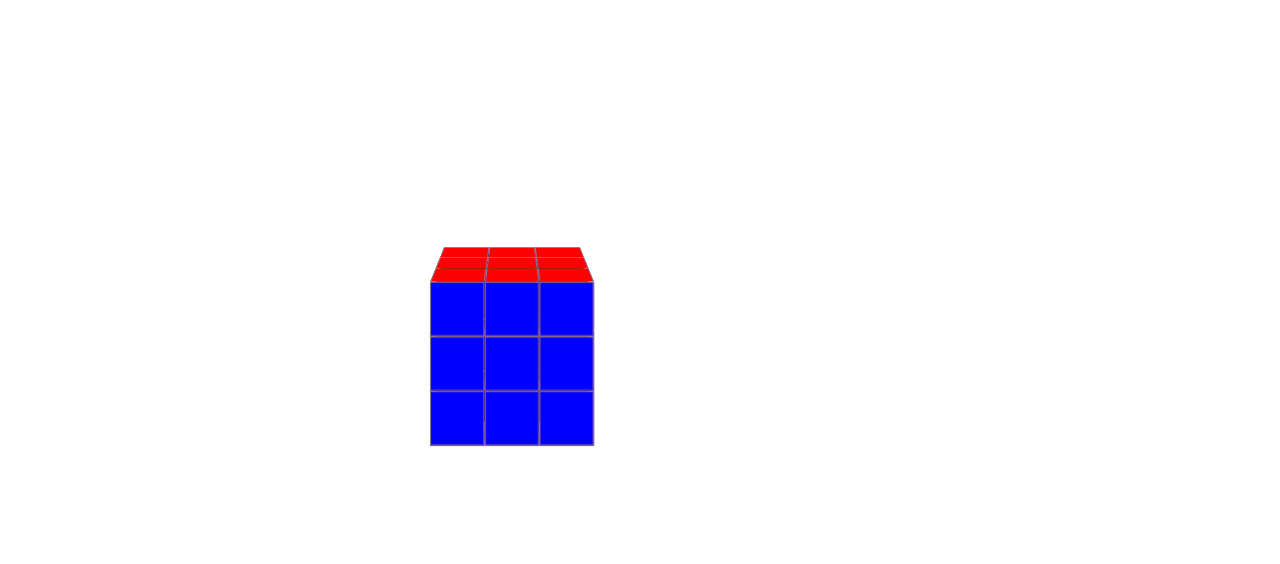
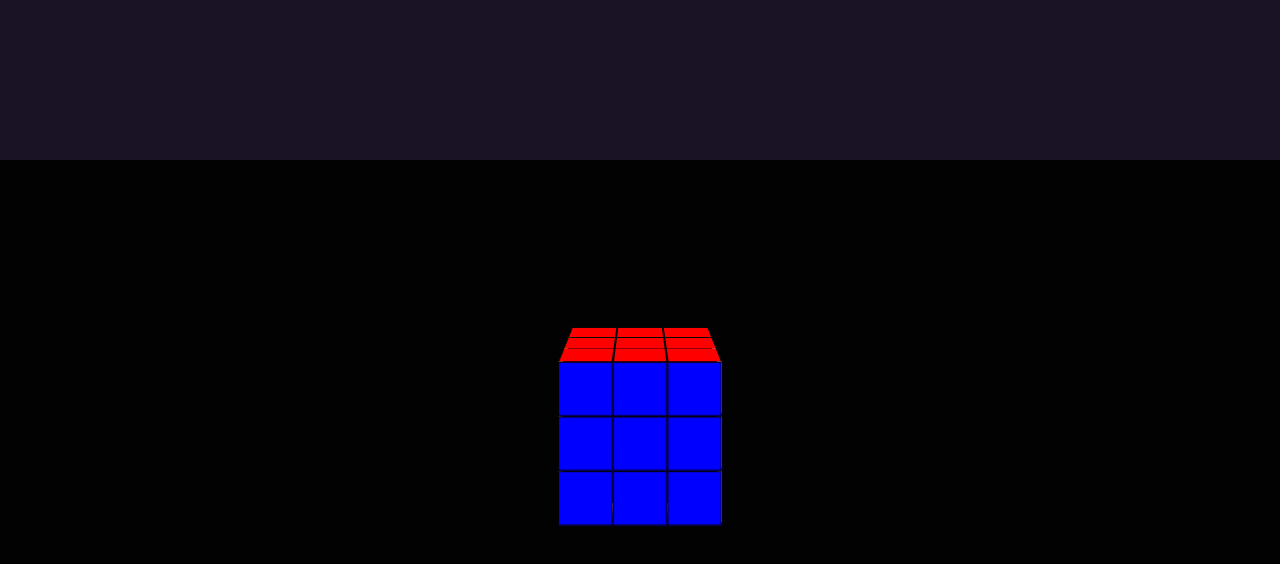
Before and after one commit to Saugat-Bahing/Rubik-s-Cube, a plain HTML site: page index.html in a window 1280 px wide. Shown: the top 564 px of the page. Drawn offline with Linux system fonts and the light colour scheme.

Commit message:
Add files via upload

```diff
--- a/index.html
+++ b/index.html
@@ -11,6 +11,9 @@
 
 <body>
     <main>
+        <div class="up">
+
+        </div>
         <div class="section">
             <div class="scene"></div>
         </div>
--- a/style.css
+++ b/style.css
@@ -6,10 +6,19 @@
     padding: 0;
     margin: 0;
 }
+
+body{
+    background-color: rgb(2, 2, 2);
+}
+
+.up{
+    width: 100vw;
+    height: 20vh;
+    background-color: rgb(25, 19, 37);
+}
 .section {
-    width: 80vw;
-    height: 80vh;
-    /* background-color: turquoise; */
+    width: 100vw;
+    height: 60vh;
     display: flex;
     justify-content: center;
     align-items: center;
@@ -188,7 +197,7 @@
     height: var(--boxsize);
     width: var(--boxsize);
     background-color: red;
-    border: 1px solid rgb(146, 109, 137);
+    border: 1px solid rgb(7, 1, 5);
     box-sizing: border-box;
 }
 
@@ -245,3 +254,13 @@
 .backOrange{
     background-color: orange;
 }
+
+
+
+
+
+@media screen and (max-width: 500px){
+    :root {
+        --boxsize: 8vw;
+    }
+}
```
